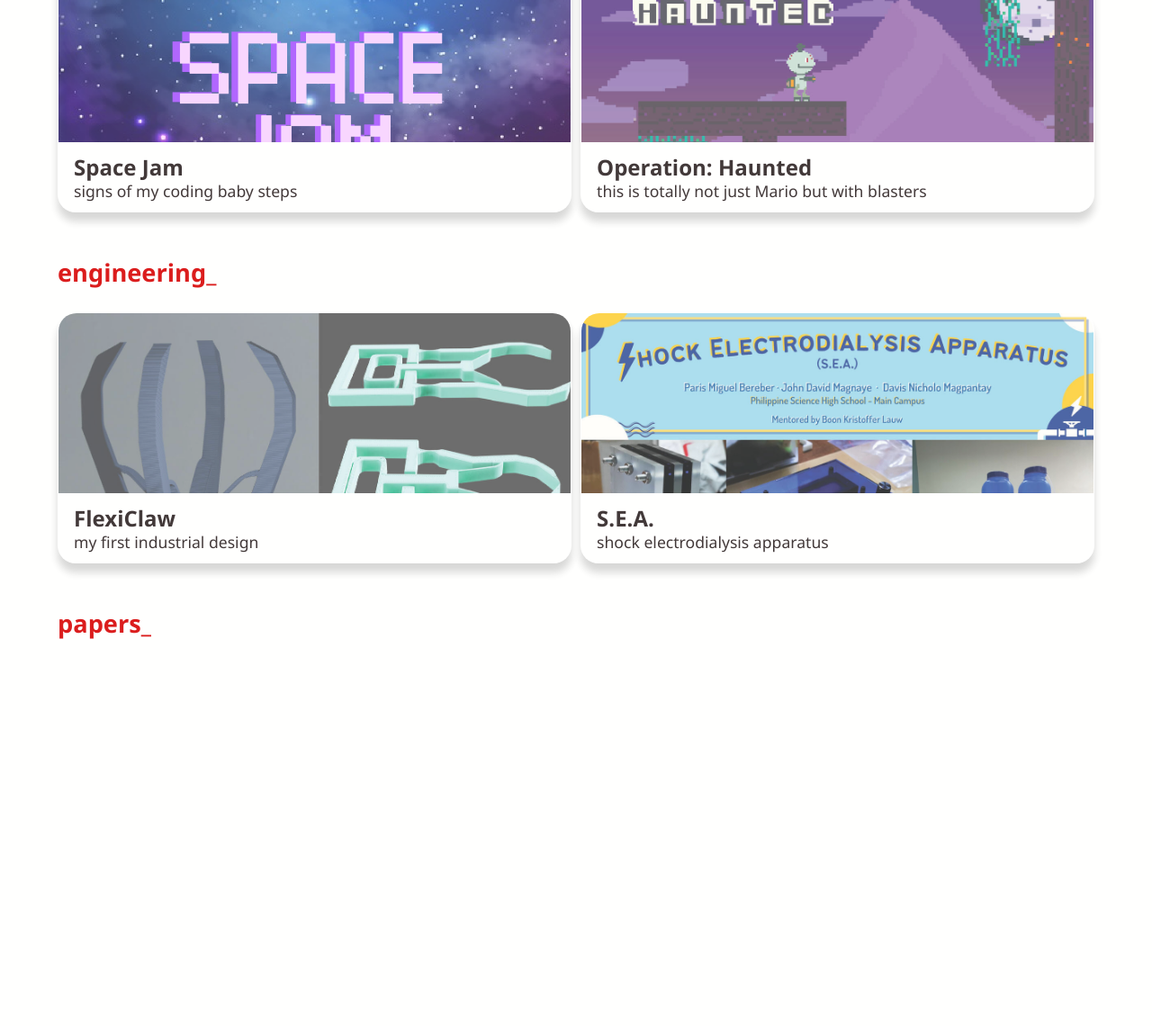
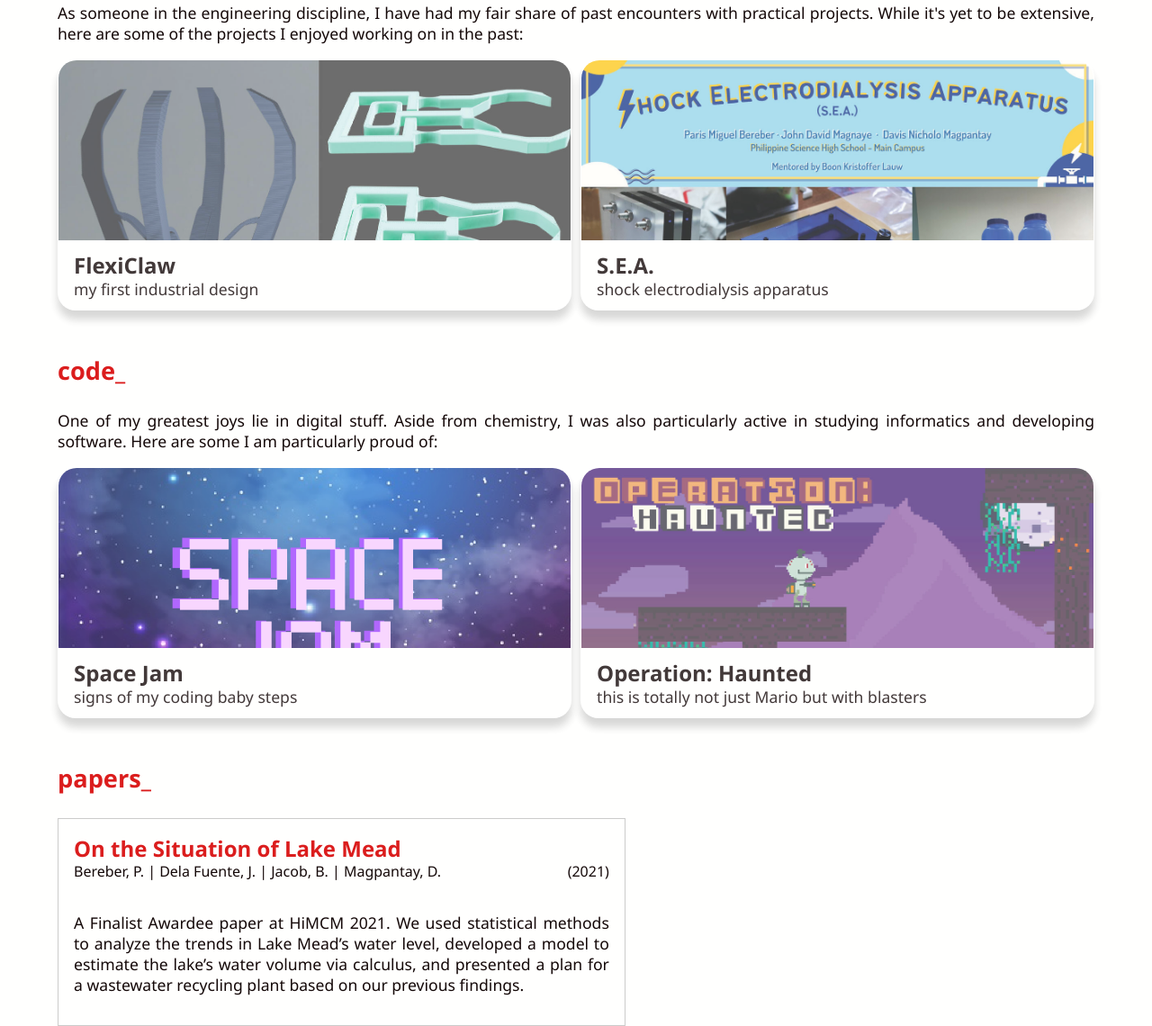
Before and after one commit to Dexva/davis-abode, an Astro site: page /me in a window 1280 px wide. Shown: the part 505-1645 px from the top of the page at 90% size. Before the commit the page ends 1219 px from the top, so only its background shows below. Built offline with nearby package versions, Linux system fonts and the light colour scheme; Astro itself is replaced by a stand-in of ours.

Commit message:
paper tab added

```diff
--- /dev/null
+++ b/src/components/PaperTab.astro
@@ -0,0 +1,79 @@
+---
+import '../styles/global.css';
+const { paper } = Astro.props;
+
+function dispAuthor(author:any,index:number,arrayLen:number) {
+    let isLast = (index == arrayLen-1);
+    if (!isLast) {
+        return author + " | ";
+    }
+    return author;
+}
+---
+
+<style>
+    .link {
+        cursor: ne-resize;
+        border: 1px solid rgba(0,0,0,0.2);
+    }
+    .link:hover, .link:active {
+        background-color: transparent;
+        border: 1px solid rgba(150, 33, 2, 0.4);
+        box-shadow: 0 5px 5px rgba(150, 33, 2, 0.5);
+    }
+    .link:active {
+        box-shadow: 0 5px 5px rgba(150, 33, 2, 0.8);
+    }
+    .outer {
+        padding: 1em;
+        display: flex;
+        text-wrap: wrap;;
+    }
+    .authors {
+        font-size: medium;
+    }
+    .left {
+        flex: 4;
+    }
+    .right {
+        flex: 1;
+    }
+    .title {
+        font-weight:bold;
+        color: var(--mainred);
+    }
+    .date {
+        margin-bottom:10px;
+        font-size: medium;
+    }
+    .desc {
+        margin-top: 0.5em;
+        transition: display 0.5s ease-out;
+    }
+
+    @media screen and (min-width: 700px) {
+        .container {
+            display: flex;
+            flex-direction: row;
+        }
+        .right {
+            text-align: right;
+        }
+    }
+</style>
+
+<a href={paper.url} target="_blank" class="link floating">
+    <div class="outer">
+        <h3 class="title">{paper.title}</h3>
+        <div class="container">
+            <p class="authors left">
+                {paper.authors.map((author : any, index:number, array:any)=>(
+                    <span>{dispAuthor(author,index,array.length)}</span>
+                ))}
+            </p>
+            <p  class="date right">({paper.year})</p>
+        </div>
+        <p class="desc justify"><slot /></p>
+    </div>
+
+</a>
--- a/src/components/ThoughtsTab.astro
+++ b/src/components/ThoughtsTab.astro
@@ -56,9 +56,9 @@ const { url , frontmatter } = Astro.props;
         </div>
         <div class="right">
             <p class="date"><i>{frontmatter.pubDate}</i></p>
-                {frontmatter.tags.map((tag: any) => (
-                    <p class="tag">{tag}</p>
-                ))}
+            {frontmatter.tags.map((tag: any) => (
+                <p class="tag">{tag}</p>
+            ))}
         </div>
     </div>
 </a>
--- a/src/pages/me.astro
+++ b/src/pages/me.astro
@@ -3,11 +3,13 @@ import '../styles/global.css';
 import BaseLayout from '../layouts/BaseLayout.astro';
 import TextLink from '../components/TextLink.astro';
 import Tab from '../components/Tab.astro';
+import PaperTab from '../components/PaperTab.astro';
+import Prose from '../components/Prose.astro';
 
 const allContent = Object.values(import.meta.glob('./me/*.md', { eager: true }));
 const codePosts = allContent.filter((post: any) => post.frontmatter.tags.includes("code"));
 const enggPosts = allContent.filter((post: any) => post.frontmatter.tags.includes("engineering"));
-const papersPosts = allContent.filter((post: any) => post.frontmatter.tags.includes("paper"));
+const papersPosts = Object.values(import.meta.glob('./me/papers/*.md', {eager:true}));
 ---
 
 <style>
@@ -15,6 +17,11 @@ const papersPosts = allContent.filter((post: any) => post.frontmatter.tags.inclu
     .section {
         margin-top: 1em;
         margin-bottom: 2%;
+    }
+
+    .sectiondesc {
+        margin-top: 0;
+        margin-bottom: 1em;
     }
 
     @media screen and (min-width: 700px) {
@@ -42,22 +49,38 @@ const papersPosts = allContent.filter((post: any) => post.frontmatter.tags.inclu
 
         <br><br>
 
-        I graduted from <TextLink text="Pisay-Main" url="https://en.wikipedia.org/wiki/Philippine_Science_High_School_Main_Campus"isBold={false} /> last 2024
+        I (very recently) graduted from <TextLink text="Pisay-Main" url="https://en.wikipedia.org/wiki/Philippine_Science_High_School_Main_Campus"isBold={false} /> last 2024
         and am now studying at <TextLink text="Kyoto University 京都大学" url="https://www.kyoto-u.ac.jp/en" isBold={false} />
         as an <TextLink text="iUP scholar" url="https://www.iup.kyoto-u.ac.jp/" isBold={false}/>. This April 2025, I'm entering the University's
         工学部理工科学科 (Faculty of Engineering, Department of Chemical Science and Technology).
+
+        <br><br>
+
+        For more information, feel free to check out my resume.
+        I've also compiled some cool things I've done on this page.
     </p>
 
-    <h2 class="bold section">code_</h2>
+
+    <h2 class="bold section">engineering_</h2>
+    <p class="sectiondesc justify">
+        As someone in the engineering discipline, I have had my fair share of past encounters with practical projects.
+        While it's yet to be extensive, here are some of the projects I enjoyed working on in the past:
+    </p>
     <div class="container">
-        {codePosts.map((post:any)=>(
+        {enggPosts.map((post:any)=>(
             <Tab title={post.frontmatter.title} subtitle={post.frontmatter.subtitle} route={post.url} thumbnail={post.frontmatter.image.url}/>
         ))}
     </div>
 
-    <h2 class="bold section">engineering_</h2>
+
+    <h2 class="bold section">code_</h2>
+    <p class="sectiondesc justify">
+        One of my greatest joys lie in digital stuff.
+        Aside from chemistry, I was also particularly active in studying informatics and developing software.
+        Here are some I am particularly proud of:
+    </p>
     <div class="container">
-        {enggPosts.map((post:any)=>(
+        {codePosts.map((post:any)=>(
             <Tab title={post.frontmatter.title} subtitle={post.frontmatter.subtitle} route={post.url} thumbnail={post.frontmatter.image.url}/>
         ))}
     </div>
@@ -65,7 +88,9 @@ const papersPosts = allContent.filter((post: any) => post.frontmatter.tags.inclu
     <h2 class="bold section">papers_</h2>
     <div class="container">
         {papersPosts.map((post:any)=>(
-            <Tab title={post.frontmatter.title} subtitle={post.frontmatter.subtitle} route={post.url} thumbnail={post.frontmatter.image.url}/>
+            <PaperTab paper={post.frontmatter}>
+                <Prose><post.default /></Prose>
+            </PaperTab>
         ))}
     </div>
 
--- /dev/null
+++ b/src/pages/me/papers.json
@@ -0,0 +1,5 @@
+[
+    {
+
+    }
+]
--- /dev/null
+++ b/src/pages/me/papers/1_lake-mead.md
@@ -0,0 +1,9 @@
+---
+title: 'On the Situation of Lake Mead'
+authors: ['Bereber, P.', 'Dela Fuente, J.', 'Jacob, B.', 'Magpantay, D.']
+year: 2021
+url: https://drive.google.com/file/d/1qPJFPTJoKEh5JeliNKaEUoemaosQlQ-t/view?usp=sharing
+tags: ['math modeling', 'technical']
+---
+
+A Finalist Awardee paper at HiMCM 2021. We used statistical methods to analyze the trends in Lake Mead's water level, developed a model to estimate the lake's water volume via calculus, and presented a plan for a wastewater recycling plant based on our previous findings.
--- a/src/pages/thoughts/publish.json
+++ /dev/null
@@ -1,10 +0,0 @@
-[
-    {
-        "url" : "/thoughts/post-0",
-        "title" : "こんにちは！",
-        "subtitle" : "and welcome to my world of ponders",
-        "pubDate": "2025/02/16",
-        "tags" : ["tests", "random"]
-    }
-
-]
```
